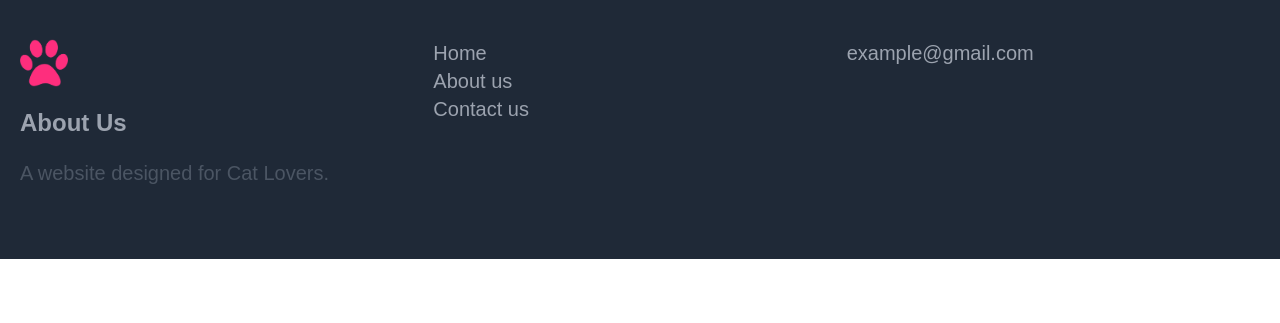
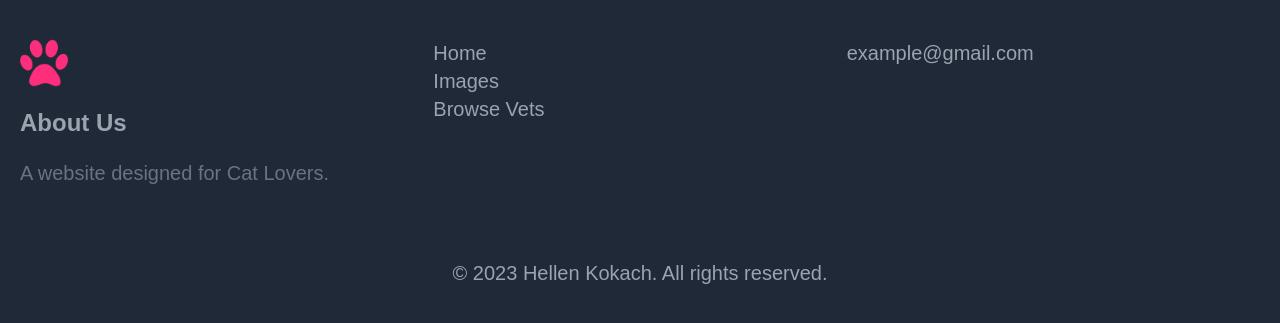
Before and after one commit to hellen17/Cat-Portfolio, a React (Create React App) app: page /vets in a window 1280 px wide. Shown: the part 1433-1756 px from the top of the page. Before the commit the page ends 1692 px from the top, so only its background shows below. Built offline with nearby package versions, Linux system fonts and the light colour scheme; no server answers.

Commit message:
edit footer links and add copyright

```diff
--- a/src/components/Footer.js
+++ b/src/components/Footer.js
@@ -1,8 +1,9 @@
-import { Link } from '@chakra-ui/react'
+import { Link } from 'react-router-dom';
 import React from 'react'
 
 export default function Footer(){
 
+    const year = new Date().getFullYear();
 
     return(
         <footer className="bg-gray-800 py-10 text-gray-400 text-xl lg:px-5 text-center lg:text-left" >
@@ -11,17 +12,17 @@ export default function Footer(){
                     <img className="mx-auto sm:mx-auto lg:mx-0" src="images/logo.png" style={{width: '3rem', height: '3rem' }} />
 
                     <h3 className='text-2xl font-bold my-5'>About Us</h3>
-                    <p className='text-gray-600 mb-8'>A website designed for Cat Lovers. </p>
+                    <p className='text-gray-500 mb-8'>A website designed for Cat Lovers. </p>
                 </div>
                 <div className="w-full lg:w-1/3 flex-1">
                     <div>
-                        <Link href="#">Home</Link>
+                        <Link to="/">Home</Link>
                     </div>
                     <div>
-                        <Link href="#">About us</Link>
+                        <Link to="#">Images</Link>
                     </div>
                     <div>
-                        <Link href="#">Contact us</Link>
+                        <Link to="/vets">Browse Vets</Link>
                     </div>
 
                 </div>
@@ -30,25 +31,12 @@ export default function Footer(){
                 </div>
             </div>
 
+            {/* add copyright */}
+            <div className="mt-10 text-center">
+                <p className="text-gray-400">© {year} <a href='https://hellenkokach.me/'>Hellen Kokach</a>. All rights reserved.</p>
+            </div>
+
         </footer>
-
-            // <footer className='bg-black py-10'>
-            //     <div className='container mx-auto px-5'>
-            //         <div className='flex flex-wrap'>
-            //             <div className='w-full md:w-1/2 lg:w-1/3'>
-            //                 <h3 className='text-2xl font-bold mb-5'>About Us</h3>
-            //                 <p className='text-gray-600 mb-8'>A website designed for Cat Lovers. </p>
-            //                 <div className='flex items-center'>
-            //                     <svg className='w-6 h-6 fill-current text-gray-600 mr-4' xmlns="http://www.w3.org/2000/svg" viewBox="0 0 512 512"><path d="M256 8C119.033 8 8 119.033 8 256s111.033 248 248 248 248-111.033 248-248S392.967 8 256 8zm0 0"/><path d="M256 8C119.033 8 8 119.033 8 256s111.033 248 248 248 248-111.033 248-248S392.967 8 256 8zm0 0"/><path d="M256 8C119.033 8 8 119.033 8 256s111.033 248 248 248 248-111.033 248-248S392.967 8 256 8zm0 0"/><path d="M256 8C119.033 8 8 119.033 8 256s111.033 248 248 248 248-111.033 248-248S392.967 8 256 8zm0 0"/><path d="M256 8C119.033 8 8 119.033 8 256s111.033 248 248 248 248-111.033 248-248S392.967 8 256 8zm0 0"/><path d="M256 8C119.033 8 8 119.033 8 256s111.033 248 248 248 248-111.033 248-248S392.967 8 256 8zm0 0"/><path d="M256 8C119.033 8 8 119.033 8 256s111.033 248 248 248 248-111.033 248-248S392.967 8 256 8zm0 0"/><path d="M256 8C119.033 8 8 119.033 8 256s111.033 248 248 248 248-111.033 248-248S392.967 8"
-            //                     ></path></svg>
-            //                     <p className='text-gray-600'>+1 234 567 890</p>
-            //                 </div>
-
-            //                 </div>
-            //                 </div>
-            //     </div>
-            // </footer>
     )
 
-
 }
--- a/src/components/Services.js
+++ b/src/components/Services.js
@@ -5,7 +5,7 @@ import { Link } from 'react-router-dom';
 export default function Services() {
     return (
         <section className='px-5 my-10 pb-10'>
-        <h2 className='text-4xl font-bold text-center py-5'>What We Do</h2>
+        <h2 className='text-4xl font-bold text-center py-5'>Explore Our Services</h2>
         <div className='grid grid-cols-1 lg:grid-cols-2 gap-10 mt-10 text-center'>
             <div className='rounded-lg p-5 lg:w-3/4 bg-white border border-pink-300'>
                 <div className="flex justify-center">
@@ -23,7 +23,7 @@ export default function Services() {
                 <p className='text-xl mt-3'>
                     View our gallery of cat images. You can also upload your own cat images
                 </p>
-                <Button colorScheme='' className='mt-5 bg-red-400 hover:bg-red-500' ><Link to='/sitters'>Browse</Link></Button>
+                <Button colorScheme='' className='mt-5 bg-red-400 hover:bg-red-500' ><Link to='#'>Browse</Link></Button>
             </div>
 
         </div>
```
